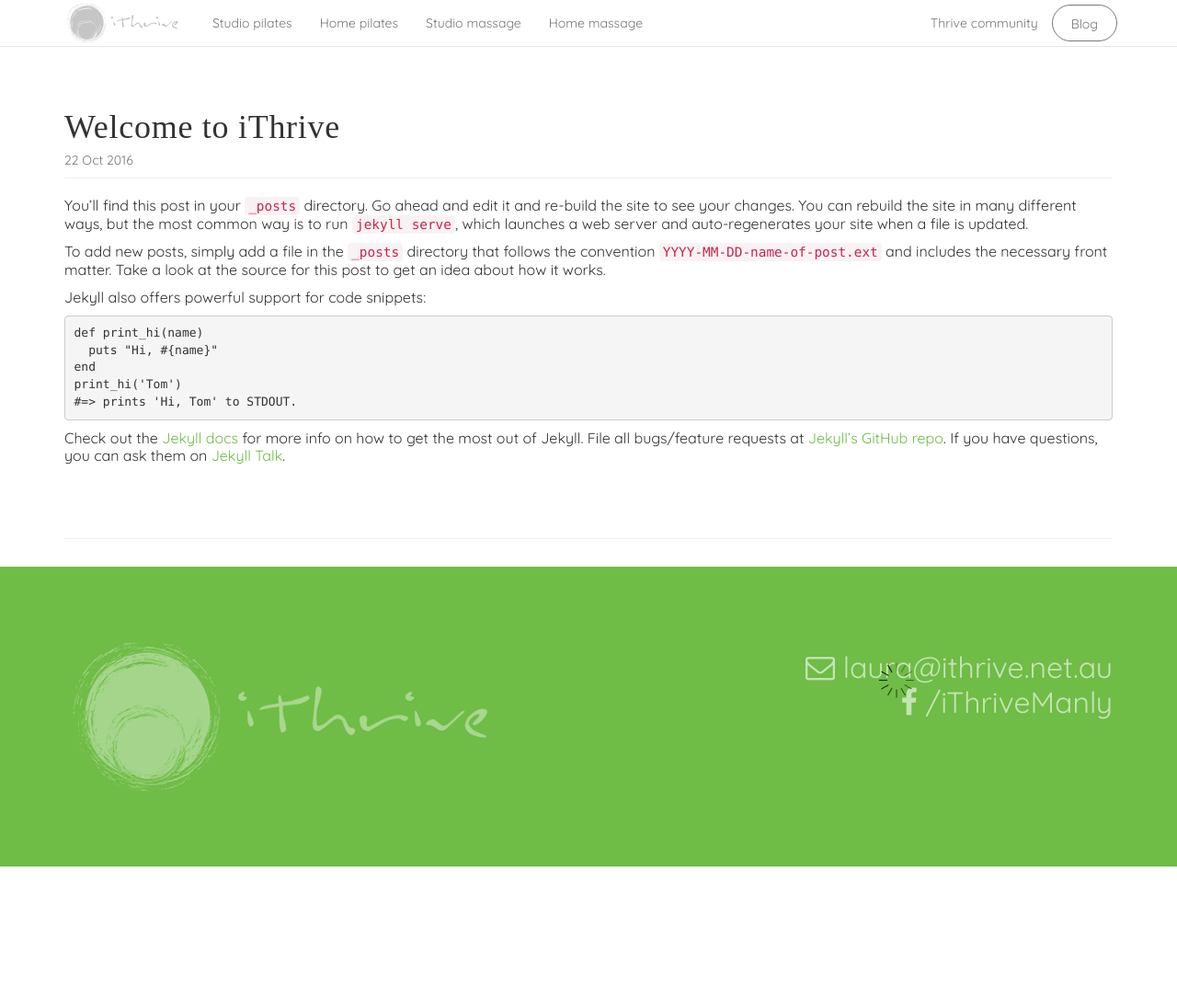
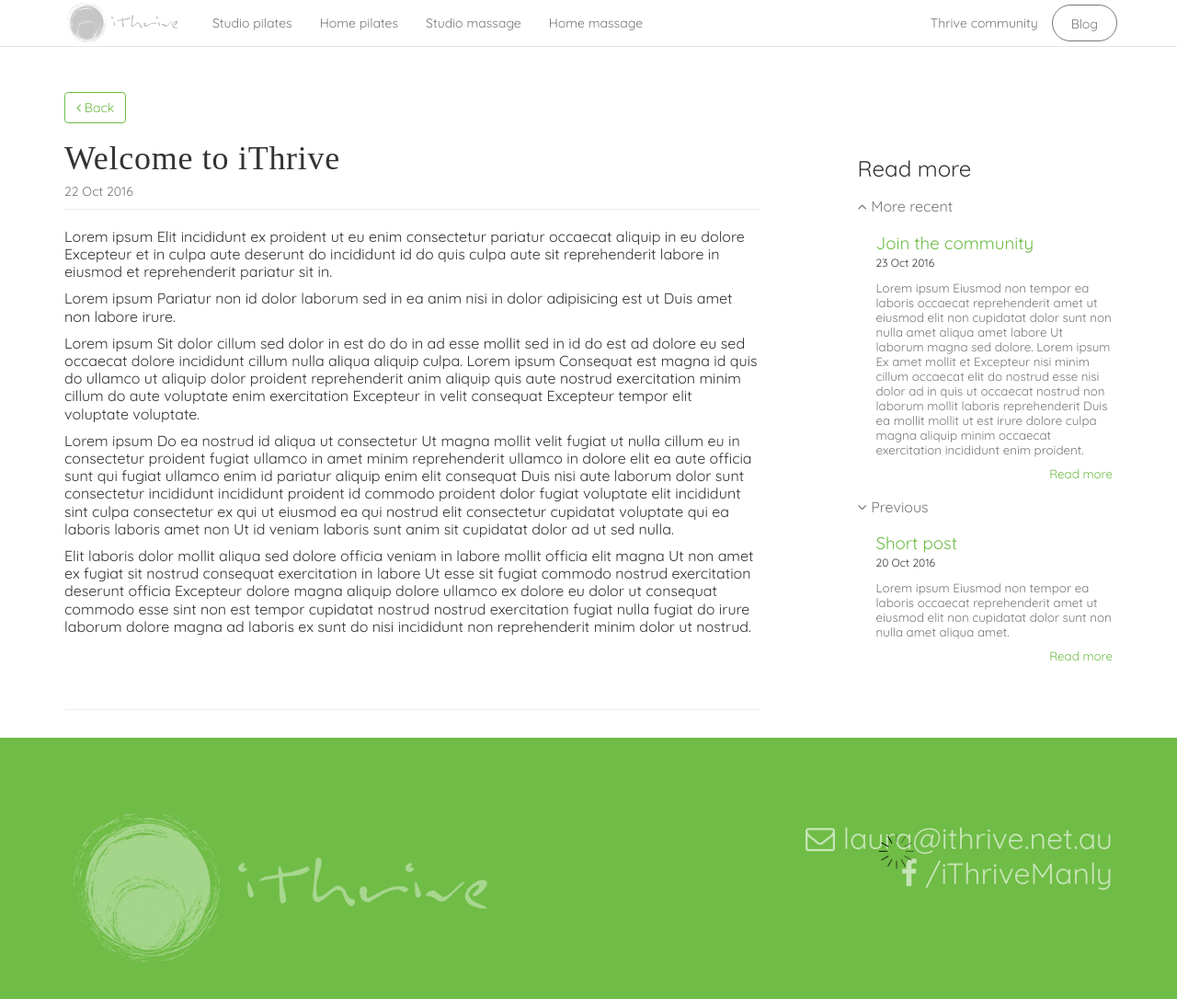
Before and after one commit to ithrive/ithrive.github.io, a Jekyll site: the page built from _posts/2016-10-22-welcome-to-ithrive.md, in a window 1280 px wide and 1128 px high. Shown: the top 1086 px of the window at 92% size. Built offline with Jekyll 4.4.1, drawn with Linux system fonts in a browser that asks for light colours; some web fonts are replaced; comment, search, counter and statistics services are not loaded.

Commit message:
Added related posts to the post page

```diff
--- a/_includes/comments.html
+++ b/_includes/comments.html
@@ -3,6 +3,11 @@
 </div><!-- .comments -->
 
 <script>
+var disqus_config = function () {
+this.page.url = 'https://ithrive.net.au{{ page.url }}';
+this.page.identifier = '{{ page.id }}';
+};
+
 (function() { // DON'T EDIT BELOW THIS LINE
 var d = document, s = d.createElement('script');
 s.src = '//{{ site.disqusShortName }}.disqus.com/embed.js';
--- /dev/null
+++ b/_includes/post-preview-sidebar.html
@@ -0,0 +1,10 @@
+<div class="postPreview postPreview-sidebar">
+	<header>
+		<h3 class="post_title"><a href="{{ include.post.url }}">{{ include.post.title }}</a></h3>
+    <span class="post_date">{{ include.post.date | date_to_string }}</span>
+	</header>
+	<div class="post_excerpt">
+		{{ include.post.excerpt }}
+		<p><a href="{{ include.post.url }}" class="post_more">Read more</a></p>
+	</div><!-- .post_excerpt -->
+</div><!-- .postPreview-sidebar -->
--- a/_layouts/post.html
+++ b/_layouts/post.html
@@ -6,8 +6,9 @@ layout: 'default'
 
 <div class="container">
 	<div class="row">
-		<div class="col-sm-12">
+		<div class="col-sm-8">
 			<article class="post">
+				<a href="/posts" class="btn btn-outline btn-primary"><i class="fa fa-angle-left"></i> Back</a>
 				<header>
 					<h1>{{ page.title }}</h1>
 					<p class="post_details">
@@ -20,5 +21,20 @@ layout: 'default'
 			</article>
 			{% include comments.html %}
 		</div><!-- .col-sm-8 -->
+		<div class="col-sm-3 col-sm-offset-1 postSideBar">
+			<h3 class="sideBar_heading">Read more</h3>
+			{% if page.next %}
+				<aside class="block">
+					<h4 class="block_heading"><i class="fa fa-angle-up"></i> More recent</h4>
+					{% include post-preview-sidebar.html post=page.next %}
+				</aside>
+			{% endif %}
+			{% if page.previous %}
+				<aside class="block">
+					<h4 class="block_heading"><i class="fa fa-angle-down"></i> Previous</h4>
+					{% include post-preview-sidebar.html post=page.previous %}
+				</aside>
+			{% endif %}
+		</div><!-- .col-sm-4 -->
 	</div><!-- .row -->
 </div><!-- .container -->
--- a/_posts/2016-10-22-welcome-to-ithrive.md
+++ b/_posts/2016-10-22-welcome-to-ithrive.md
@@ -5,22 +5,12 @@ date:   2016-10-22 12:29:04 +1100
 categories: jekyll update
 ---
 
-You’ll find this post in your `_posts` directory. Go ahead and edit it and re-build the site to see your changes. You can rebuild the site in many different ways, but the most common way is to run `jekyll serve`, which launches a web server and auto-regenerates your site when a file is updated.
+Lorem ipsum Elit incididunt ex proident ut eu enim consectetur pariatur occaecat aliquip in eu dolore Excepteur et in culpa aute deserunt do incididunt id do quis culpa aute sit reprehenderit labore in eiusmod et reprehenderit pariatur sit in.
 
-To add new posts, simply add a file in the `_posts` directory that follows the convention `YYYY-MM-DD-name-of-post.ext` and includes the necessary front matter. Take a look at the source for this post to get an idea about how it works.
+Lorem ipsum Pariatur non id dolor laborum sed in ea anim nisi in dolor adipisicing est ut Duis amet non labore irure.
 
-Jekyll also offers powerful support for code snippets:
+Lorem ipsum Sit dolor cillum sed dolor in est do do in ad esse mollit sed in id do est ad dolore eu sed occaecat dolore incididunt cillum nulla aliqua aliquip culpa. Lorem ipsum Consequat est magna id quis do ullamco ut aliquip dolor proident reprehenderit anim aliquip quis aute nostrud exercitation minim cillum do aute voluptate enim exercitation Excepteur in velit consequat Excepteur tempor elit voluptate voluptate.
 
-{% highlight ruby %}
-def print_hi(name)
-  puts "Hi, #{name}"
-end
-print_hi('Tom')
-#=> prints 'Hi, Tom' to STDOUT.
-{% endhighlight %}
+Lorem ipsum Do ea nostrud id aliqua ut consectetur Ut magna mollit velit fugiat ut nulla cillum eu in consectetur proident fugiat ullamco in amet minim reprehenderit ullamco in dolore elit ea aute officia sunt qui fugiat ullamco enim id pariatur aliquip enim elit consequat Duis nisi aute laborum dolor sunt consectetur incididunt incididunt proident id commodo proident dolor fugiat voluptate elit incididunt sint culpa consectetur ex qui ut eiusmod ea qui nostrud elit consectetur cupidatat voluptate qui ea laboris laboris amet non Ut id veniam laboris sunt anim sit cupidatat dolor ad ut sed nulla.
 
-Check out the [Jekyll docs][jekyll-docs] for more info on how to get the most out of Jekyll. File all bugs/feature requests at [Jekyll’s GitHub repo][jekyll-gh]. If you have questions, you can ask them on [Jekyll Talk][jekyll-talk].
-
-[jekyll-docs]: http://jekyllrb.com/docs/home
-[jekyll-gh]:   https://github.com/jekyll/jekyll
-[jekyll-talk]: https://talk.jekyllrb.com/
+Elit laboris dolor mollit aliqua sed dolore officia veniam in labore mollit officia elit magna Ut non amet ex fugiat sit nostrud consequat exercitation in labore Ut esse sit fugiat commodo nostrud exercitation deserunt officia Excepteur dolore magna aliquip dolore ullamco ex dolore eu dolor ut consequat commodo esse sint non est tempor cupidatat nostrud nostrud exercitation fugiat nulla fugiat do irure laborum dolore magna ad laboris ex sunt do nisi incididunt non reprehenderit minim dolor ut nostrud.
```
Also changed, not shown: _posts/2016-10-23-join-the-community.md (+0 -1 lines), _scss/main.scss (+47 -3 lines), posts/index.html (+3 -4 lines), lib/main.css.
